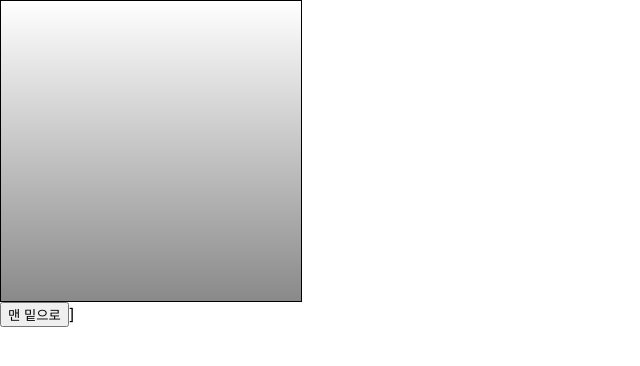
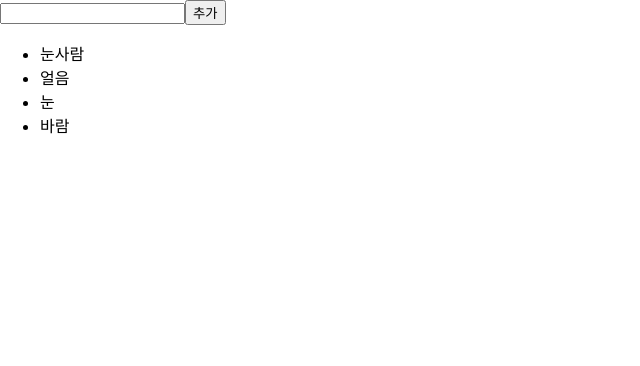
Before and after one commit to leeminee/ReactProjects, a React (Create React App) app: page / in a window 1280 px wide. Shown: the top 366 px of the page, without its empty margins (0-640 px from the left). Built offline with nearby package versions, Linux system fonts and the light colour scheme.

Commit message:
p170까지

```diff
--- a/src/App.js
+++ b/src/App.js
@@ -1,5 +1,6 @@
-import React, {Component} from 'react';
-import ScrollBox from './ScrollBox'
+import React from 'react';
+import IterationSample from './IterationSample'
+// import ScrollBox from './ScrollBox'
 // import VaildationSample from './VaildationSample'
 // import EventPractice from './EventPractice'
 // import Counter from './Counter';
@@ -26,21 +27,21 @@
 //   );
 // }
 
-class App extends Component {
-  render() {
-    return (
-    <div>
-      <ScrollBox ref={(ref) => this.ScrollBox=ref}/>
-      <button onClick={() => this.ScrollBox.ScrollToBottom()}>
-        맨 밑으로
-      </button>]
-    </div>
-    );
-  }
-}
+// class App extends Component {
+//   render() {
+//     return (
+//     <div>
+//       <ScrollBox ref={(ref) => this.ScrollBox=ref}/>
+//       <button onClick={() => this.ScrollBox.ScrollToBottom()}>
+//         맨 밑으로
+//       </button>]
+//     </div>
+//     );
+//   }
+// }
 
-// const App = () => {
-//   return <VaildationSample/>;
-// };
+const App = () => {
+  return <IterationSample/>;
+};
 
 export default App;
--- /dev/null
+++ b/src/IterationSample.js
@@ -0,0 +1,57 @@
+import React, {useState} from 'react';
+
+const IterationSample = () => {
+    // return (
+    //     <ul>
+    //         <li>눈사람</li>
+    //         <li>얼음</li>
+    //         <li>눈</li>
+    //         <li>바람</li>
+    //     </ul>
+    // );
+
+    // const names = ['눈사람', '얼음','눈','바람'];
+    // const namelist = names.map((name, index) => <li key={index}>{name}</li>);
+    // return <ul>{namelist}</ul>
+
+    const [names, setNames] = useState([
+        {id:1, text:'눈사람'},
+        {id:2, text:'얼음'},
+        {id:3, text:'눈'},
+        {id:4, text:'바람'}
+    ]);
+    const [inputText, setInputText] = useState('');
+    const [nextId, setNextId] = useState(5); // 새로운 항목을 추가할 때 사용할 id
+
+    const onChange = e => setInputText(e.target.value);
+
+    const onClick = () => {
+        const nextNames = names.concat({
+            id: nextId, // nextId 값을 id로 설정하고
+            text: inputText
+        });
+        setNextId(nextId+1); // nextId 값에 1을 더해준다.
+        setNames(nextNames); // names 값을 업데이트한다.
+        setInputText(''); // inputText를 비운다.
+    };
+
+    const onRemove = id => {
+        const nextNames = names.filter(name => name.id !== id);
+        setNames(nextNames);
+    };
+
+    const namelist = names.map(name => (
+    <li key={name.id} onDoubleClick={() => onRemove(name.id)}>
+        {name.text}
+    </li>
+    ));
+    return (
+        <>
+        <input value={inputText} onChange={onChange}/>
+        <button onClick={onClick}>추가</button>
+        <ul>{namelist}</ul>
+        </>
+    );
+};
+
+export default IterationSample;
```
